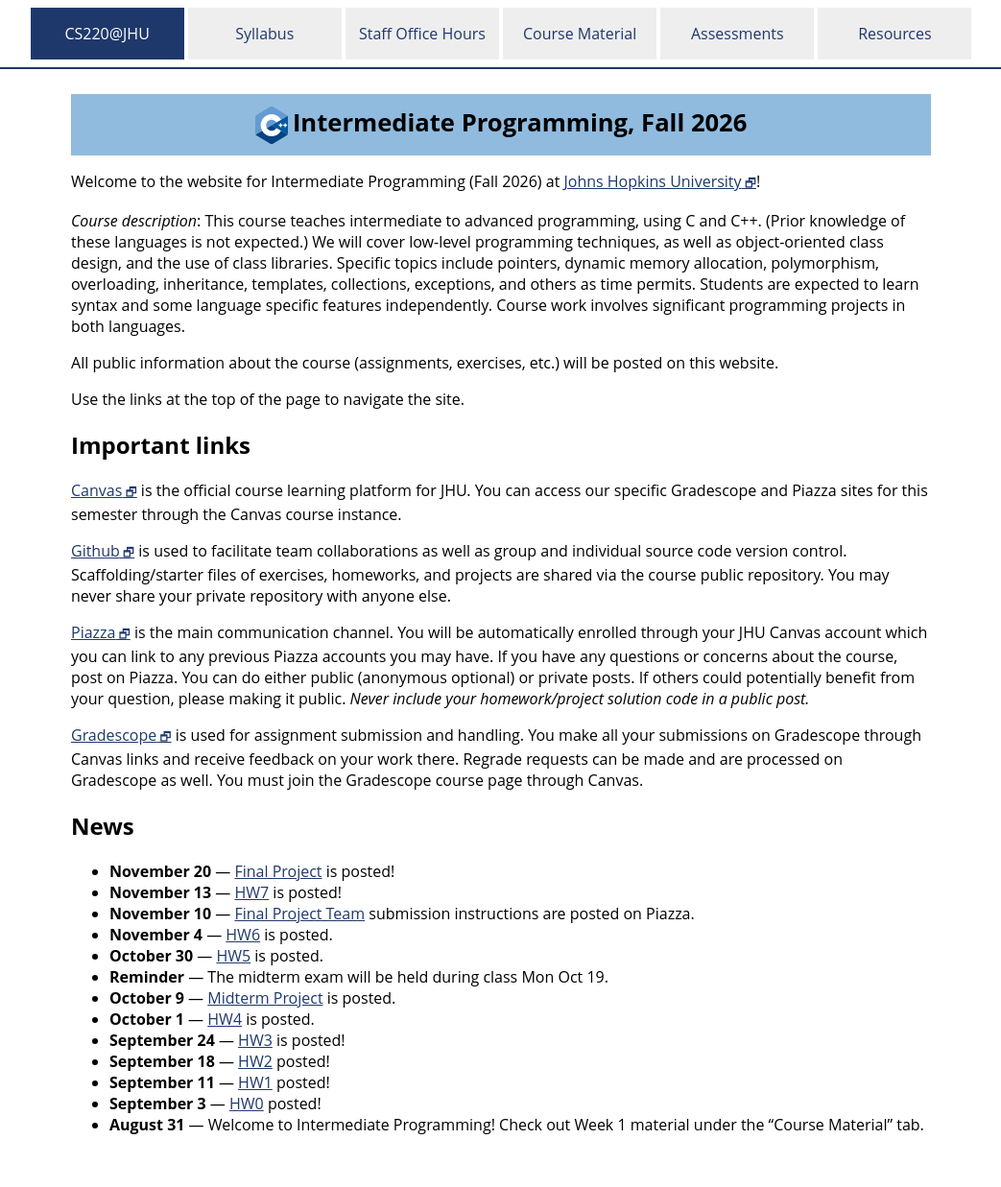
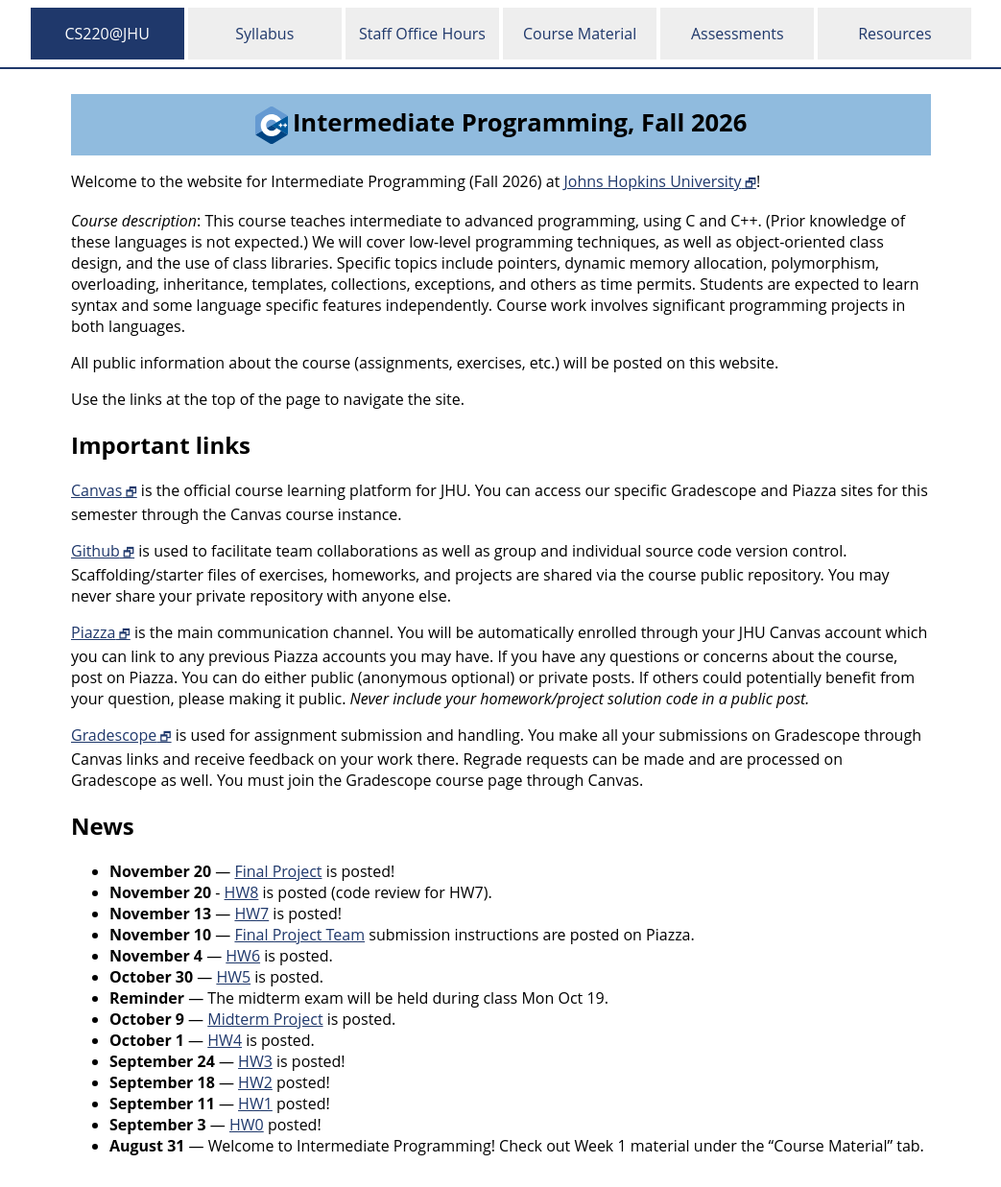
Before and after one commit to jhu-ip/cs220-f26, a Jekyll site: the page built from index.md, in a window 1280 px wide. Shown: the whole page at 96% size, without its empty margins (118-1161 px from the left). Built offline with Jekyll 4.4.1, drawn with Linux system fonts in a browser that asks for light colours; before the commit the page ends 1215 px from its top, so only the background shows below that.

Commit message:
hw8 added

```diff
--- a/index.md
+++ b/index.md
@@ -48,6 +48,7 @@ well. You must join the Gradescope course page through Canvas.
 -->
 
 * **November 20** — [Final Project](assign/final.html) is posted!
+* **November 20** - [HW8](https://www.gradescope.com/courses/1328799/assignments/9072044) is posted (code review for HW7).
 * **November 13** — [HW7](assign/hw7.html) is posted!
 * **November 10** — [Final Project Team](https://piazza.com/class/mqqmuff1qgi6l/post/163) submission instructions are posted on Piazza.
 * **November 4** — [HW6](https://www.gradescope.com/courses/1328799/assignments/8990525) is posted.
```
Also changed, not shown: schedule.md (+1 -0 lines).
